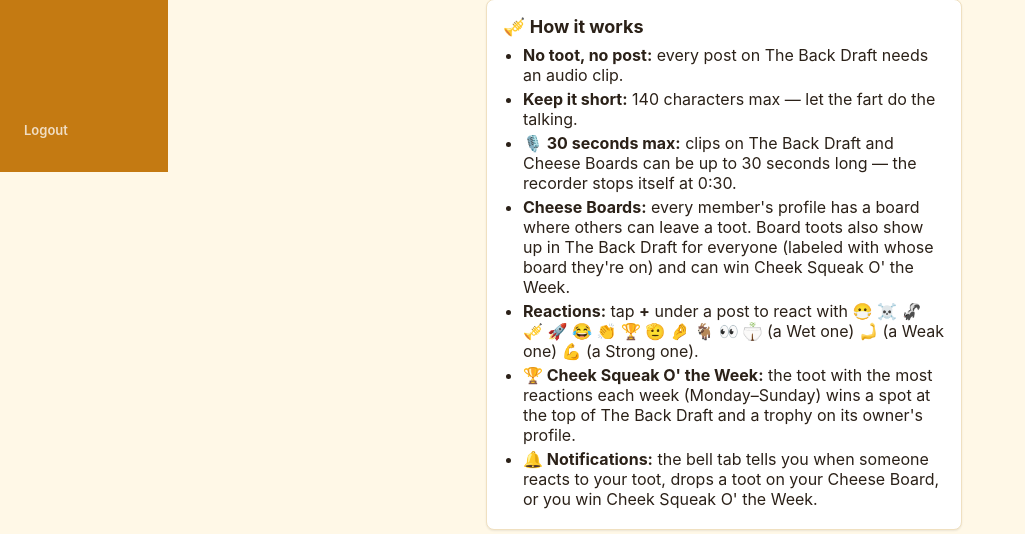
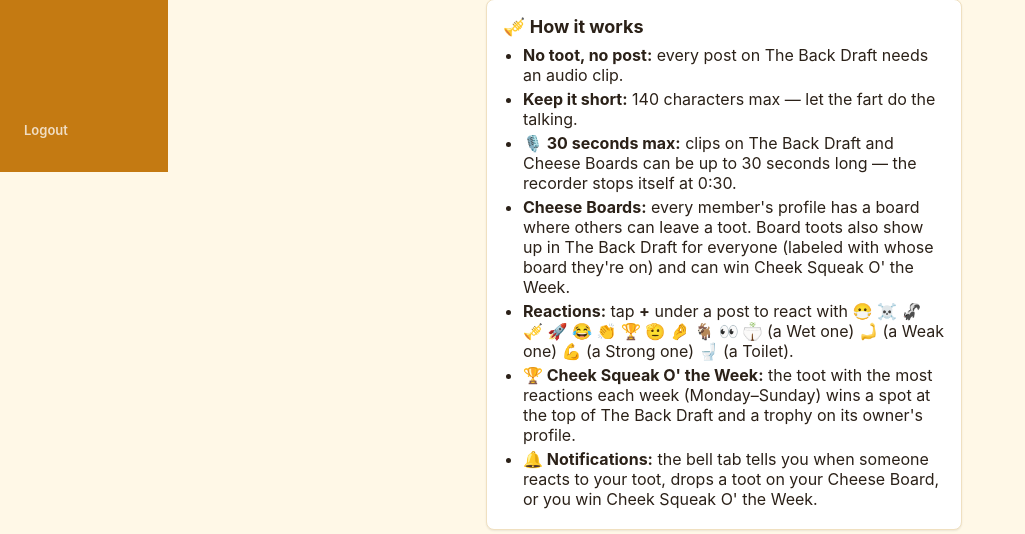
Before and after one commit to jason85alexander-arch/cupocheese, a Flask app: page /welcome in a window 1280 px wide. Shown: the part 628-1162 px from the top of the page, without its empty margins (0-1025 px from the left). Run offline with Flask 3, Linux system fonts and the light colour scheme; the visitor is signed in with stand-in values (Sample User, id 1); data comes from the database, SQL or seed files in the repository; data that the repository does not hold is empty.

Commit message:
Add 🚽 Toilet reaction (after Strong one); landing says 16; sw cache coc-v9

```diff
--- a/app.py
+++ b/app.py
@@ -588,12 +588,12 @@ def _init_db_locked(db):
         """)
         db.commit()  # schema ready
 
-REACTION_EMOJIS = ["😷", "☠️", "🦨", "🎺", "🚀", "😂", "👏", "🏆", "🫡", "🤌", "🐐", "👀", "wet_one", "weak_one", "💪"]
+REACTION_EMOJIS = ["😷", "☠️", "🦨", "🎺", "🚀", "😂", "👏", "🏆", "🫡", "🤌", "🐐", "👀", "wet_one", "weak_one", "💪", "🚽"]
 # Custom image reactions: stored key -> (label, static image path). Rendered as <img> via rx_glyph.
 CUSTOM_REACTIONS = {"wet_one": ("Wet one", "rx/wet_one-v1-64.png"),
                     "weak_one": ("Weak one", "rx/weak_one-v1-64.png")}
 # Plain-emoji reactions with a friendly hover label.
-EMOJI_LABELS = {"💪": "Strong one"}
+EMOJI_LABELS = {"💪": "Strong one", "🚽": "Toilet"}
 REACTION_TARGETS = {"post": "posts", "board": "board_posts"}
 
 
--- a/static/sw.js
+++ b/static/sw.js
@@ -1,6 +1,6 @@
 /* Cup O' Cheese service worker: caches static assets + an offline page only.
    Pages are network-first and never stored; audio, avatars, and POSTs pass straight through. */
-const VERSION = "coc-v8";
+const VERSION = "coc-v9";
 const STATIC_CACHE = VERSION + "-static";
 const PRECACHE = [
   "/offline",
--- a/templates/_landing_intro.html
+++ b/templates/_landing_intro.html
@@ -4,7 +4,7 @@
     <ul class="landing-list">
         <li><span class="landing-ico" aria-hidden="true">🎙️</span><span><strong>Every post is a toot.</strong> Record a fart clip (up to 30 seconds) and add a short caption. No audio, no post.</span></li>
         <li><span class="landing-ico" aria-hidden="true">💨</span><span><strong>The Back Draft</strong> is the feed where everyone's toots land.</span></li>
-        <li><span class="landing-ico" aria-hidden="true">🦨</span><span><strong>Reactions only.</strong> 15 of them, from 😷 and ☠️ to a Wet one {{ rx_glyph('wet_one') }}, a Weak one {{ rx_glyph('weak_one') }}, and a Strong one 💪. No comments, no DMs, no hot takes.</span></li>
+        <li><span class="landing-ico" aria-hidden="true">🦨</span><span><strong>Reactions only.</strong> 16 of them, from 😷 and ☠️ to a Wet one {{ rx_glyph('wet_one') }}, a Weak one {{ rx_glyph('weak_one') }}, and a Strong one 💪. No comments, no DMs, no hot takes.</span></li>
         <li><span class="landing-ico" aria-hidden="true">🏆</span><span><strong>Cheek Squeak O' the Week</strong> goes to the most-reacted toot. Profiles show your top 3, and each one has a Cheese Board where friends can leave a toot.</span></li>
         <li><span class="landing-ico" aria-hidden="true">🔐</span><span><strong>Members only.</strong> Join with an invite link, or apply and an admin will approve you.</span></li>
     </ul>
--- a/templates/welcome.html
+++ b/templates/welcome.html
@@ -39,7 +39,7 @@
     <li><strong>Keep it short:</strong> {{ post_max }} characters max — let the fart do the talking.</li>
     <li><strong>🎙️ 30 seconds max:</strong> clips on The Back Draft and Cheese Boards can be up to 30 seconds long — the recorder stops itself at 0:30.</li>
     <li><strong>Cheese Boards:</strong> every member's profile has a board where others can leave a toot. Board toots also show up in The Back Draft for everyone (labeled with whose board they're on) and can win Cheek Squeak O' the Week.</li>
-    <li><strong>Reactions:</strong> tap <strong>+</strong> under a post to react with 😷 ☠️ 🦨 🎺 🚀 😂 👏 🏆 🫡 🤌 🐐 👀 {{ rx_glyph('wet_one') }} (a Wet one) {{ rx_glyph('weak_one') }} (a Weak one) 💪 (a Strong one).</li>
+    <li><strong>Reactions:</strong> tap <strong>+</strong> under a post to react with 😷 ☠️ 🦨 🎺 🚀 😂 👏 🏆 🫡 🤌 🐐 👀 {{ rx_glyph('wet_one') }} (a Wet one) {{ rx_glyph('weak_one') }} (a Weak one) 💪 (a Strong one) 🚽 (a Toilet).</li>
     <li><strong>🏆 Cheek Squeak O' the Week:</strong> the toot with the most reactions each week (Monday–Sunday) wins a spot at the top of The Back Draft and a trophy on its owner's profile.</li>
     <li><strong>🔔 Notifications:</strong> the bell tab tells you when someone reacts to your toot, drops a toot on your Cheese Board, or you win Cheek Squeak O' the Week.</li>
 </ul>
```
